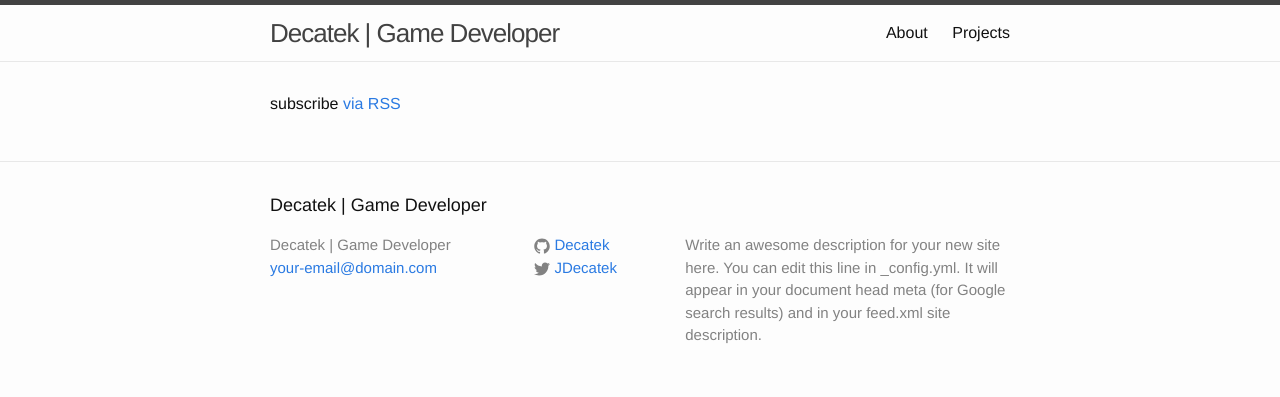
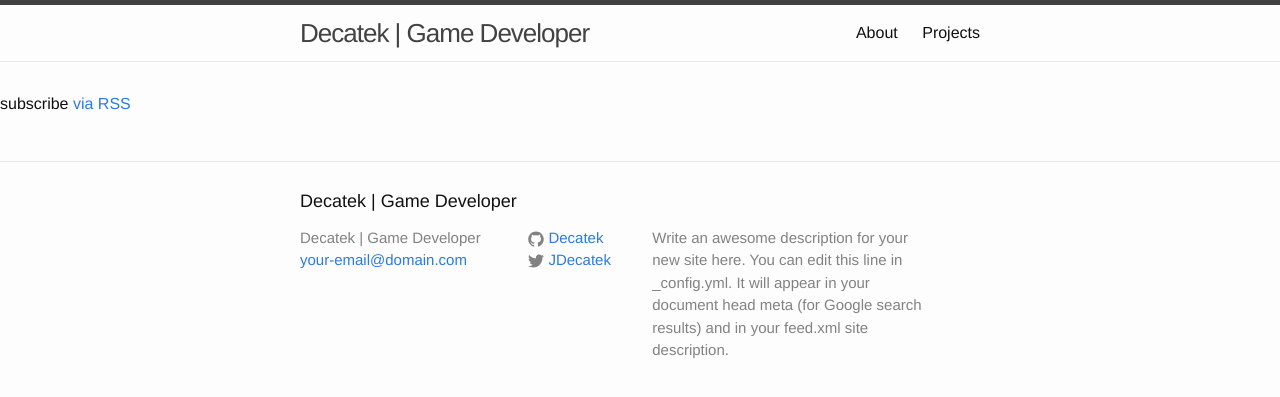
Before and after one commit to Decatek/decatek-ghpages, a Jekyll site: the page built from index.html, in a window 1280 px wide. Shown: the top 397 px of the page. Built offline with Jekyll 4.4.1, drawn with Linux system fonts in a browser that asks for light colours; Markdown is read by kramdown in place of the engine named in the settings.

Commit message:
added bootstrap and removed wrapper div

```diff
--- a/_includes/footer.html
+++ b/_includes/footer.html
@@ -53,3 +53,8 @@
   </div>
 
 </footer>
+
+<script type="text/javascript" src="vendor/js/bootstrap.min.js">
+</script>
+<script type="text/javascript" src="vendor/js/jquery-2.2.0.min.js">
+</script>
--- a/_includes/head.html
+++ b/_includes/head.html
@@ -7,7 +7,7 @@
   <title>{% if page.title %}{{ page.title }}{% else %}{{ site.title }}{% endif %}</title>
   <meta name="description" content="{{ site.description }}">
   <!-- Bootstrap Core CSS -->
-  <!-- <link href="vendor/css/bootstrap.min.css" rel="stylesheet"> -->
+  <link href="vendor/css/bootstrap.min.css" rel="stylesheet">
 
   <!-- Custom CSS: You can use this stylesheet to override any Bootstrap styles and/or apply your own styles -->
   <!-- <link href="css/custom.css" rel="stylesheet"> -->
--- a/_layouts/default.html
+++ b/_layouts/default.html
@@ -8,9 +8,7 @@
   {% include header.html %}
 
   <div class="page-content">
-    <div class="wrapper">
-      {{ content }}
-    </div>
+	  {{ content }}
   </div>
 
   {% include footer.html %}
```
